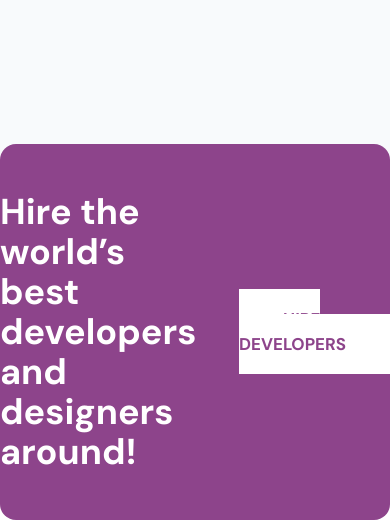
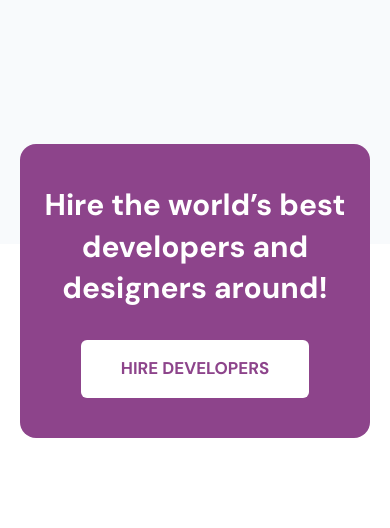
Before and after one commit to SyedMahib/Agency-Minimal, a plain HTML site: page index.html in a window 390 px wide. Shown: the part 6346-6874 px from the top of the page. Drawn offline with nearby package versions, Linux system fonts and the light colour scheme; a web font is replaced by a local one.

Commit message:
added responsive fix and completed the webpage

```diff
--- a/index.html
+++ b/index.html
@@ -445,23 +445,27 @@
 
 
         <!-- Hire Developer Section -->
-        <section class="max-w-7xl mx-auto mb-[100px] mt-[-100px]">
+        <section class="max-w-7xl mx-auto mb-24 mt-[-100px] px-5 sm:px-10 md:px-16">
             <div
-                class="relative bg-[#8D448B] rounded-2xl flex justify-around items-center py-12 gap-10 overflow-hidden">
-                <div class="absolute left-[580px] top-[20px] inset-0 z-0 bg-no-repeat bg-[url('/Assets/pattarn.png')]">
+                class="relative bg-[#8D448B] rounded-2xl flex flex-col sm:flex-row justify-around items-center py-10 sm:py-12 gap-8 sm:gap-10 overflow-hidden">
+                <div class="absolute left-[490px] top-[20px] inset-0 z-0 bg-no-repeat bg-[url('/Assets/pattarn.png')] md:hidden lg:inline">
                 </div>
-                <div class="w-[550px]">
-                    <h1 class="text-4xl font-bold text-white">Hire the world’s best developers
-                        and designers around!
+
+                <div class="w-full sm:w-[550px] text-center sm:text-left z-10">
+                    <h1 class="text-3xl sm:text-4xl font-bold text-white leading-snug">
+                        Hire the world’s best developers and designers around!
                     </h1>
                 </div>
+
                 <div class="z-10">
-                    <a href="" class="px-[44px] py-[19px] text-[#8D448B] font-bold text-[17px] bg-white">HIRE
-                        DEVELOPERS
+                    <a href="#"
+                        class="inline-block px-10 py-4 sm:px-[44px] sm:py-[19px] text-[#8D448B] font-bold text-[17px] bg-white rounded-md hover:bg-gray-100 transition">
+                        HIRE DEVELOPERS
                     </a>
                 </div>
             </div>
         </section>
+
 
     </main>
     <footer class="mb-12 px-5 sm:px-10 md:px-16">
```
